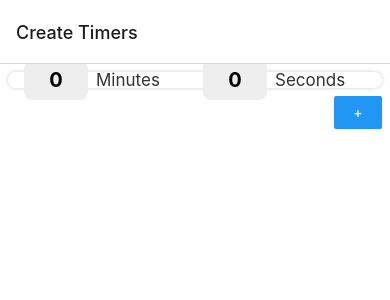
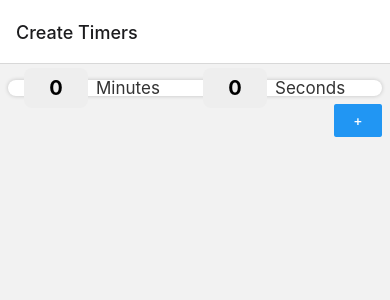
Before and after one commit to its-dlh/time-after-timer, a React Native app: screen /CreateTimers in a window 390 px wide. Shown: the top 300 px of the page. Built offline with nearby package versions, Linux system fonts and the light colour scheme; what expo-linking would draw is missing.

Commit message:
making the view scrollable

```diff
--- a/screens/CreateTimersScreen.tsx
+++ b/screens/CreateTimersScreen.tsx
@@ -1,6 +1,7 @@
 import * as React from 'react';
 import { useState } from 'react';
-import { Button, StyleSheet } from 'react-native';
+import { Button, ScrollView, StyleSheet } from 'react-native';
+import { SafeAreaView } from 'react-native-safe-area-context';
 
 import { Text, View } from '../components/Themed';
 import TimerInput from '../components/TimerInput';
@@ -18,6 +19,7 @@ export default function CreateTimersScreen() {
 
     return (
         <View style={styles.container}>
+            <ScrollView contentContainerStyle={styles.scrollContainer}>
                 {timers.map(timer =>
                     <TimerInput timer={timer} key={timer.id} />
                 )}
@@ -25,6 +27,7 @@ export default function CreateTimersScreen() {
                 <View style={styles.addButtonWrapper}>
                     <Button onPress={addTimer} title="+"/>
                 </View>
+            </ScrollView>
         </View>
     );
 }
@@ -35,7 +38,12 @@ const styles = StyleSheet.create({
         // flexDirection: 'column',
         // alignItems: 'center',
         justifyContent: 'flex-start',
-        paddingHorizontal: 8
+        backgroundColor: 'transparent'
+    },
+    scrollContainer: {
+        padding: 8,
+        paddingBottom: 16,
+        // backgroundColor: '#fff'
     },
     addButtonWrapper: {
         width: 48,
```
Lines whose indentation alone changed are shown as unchanged.
